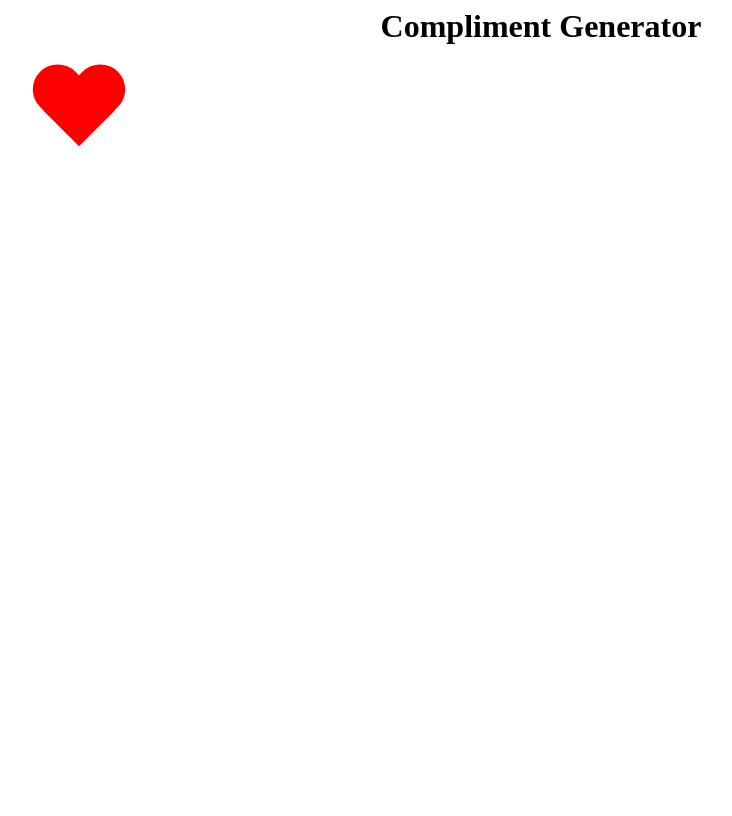
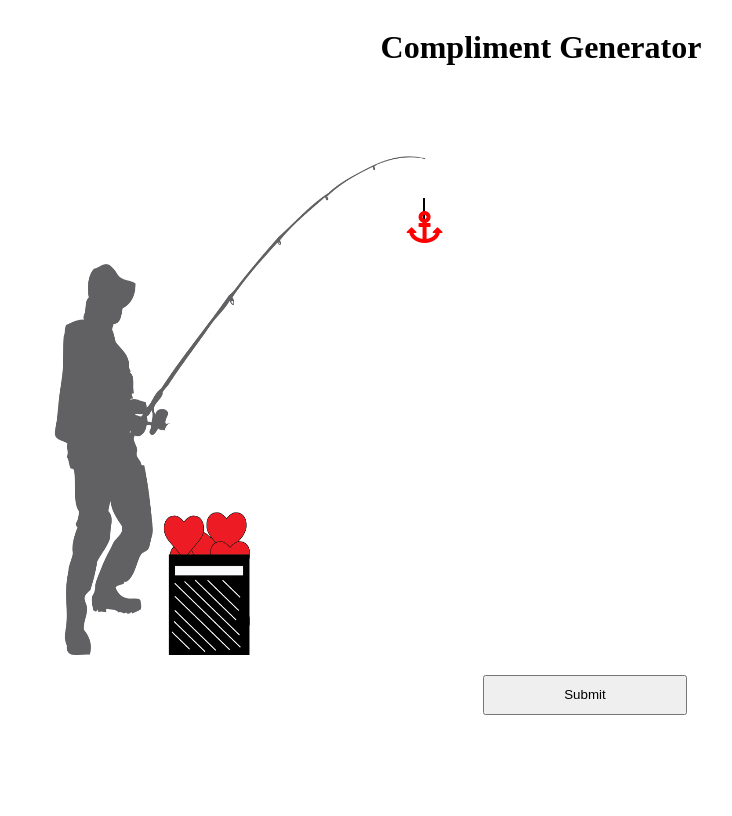
Before and after one commit to xianyi555/Compliment-Generator, a Rails app: page / in a window 1280 px wide. Shown: the whole page, without its empty margins (107-839 px from the left). Run offline with Rails 7, Linux system fonts and the light colour scheme; some libraries are stand-ins or nearby versions.

Commit message:
Animation Finaly done

```diff
--- a/public/app.js
+++ b/public/app.js
@@ -0,0 +1,15 @@
+$(document).ready(function(){
+$('button').on('click',function(){
+  $('#heartdiv').attr('class','heart');
+    $('#linediv').attr('class','vl');
+    setTimeout(function(){
+        $('i').attr('class','fas fa-heart');
+     $('#heartdiv').attr('class','heart1');
+    $('#linediv').attr('class','vl1');
+    },3500);
+
+});
+
+
+
+                            });
--- a/public/index.html
+++ b/public/index.html
@@ -10,7 +10,17 @@
 <body>
 <div class='container'>
 <h1>Compliment Generator</h1>
+<img src='heart1.png' id='bg'>
+
+<div class='heart1' id="heartdiv">
+    <div class="vl1" id='linediv'></div>
 <div id='heart'>
+<i class='fas fa-anchor'></i>
+<!--<i class='fas fa-heart'></i>-->
 </div>
+    </div>
+
+<button>Submit</button>
+    </div>
     </body>
 </html>
--- a/public/style.css
+++ b/public/style.css
@@ -5,39 +5,62 @@ body{
     width:100%;
     height: 100%;
 }
+#bg{
+    margin-top: 5%;
+    width:40%;
+    height:70%;
+}
 .container{
     width:80%;
+    height:100%;
     margin: 0 auto;
+    overflow: hidden;
 }
 h1{
     text-align: center;
 }
-.calendar-text { margin-top: .3em; }
-.file-text { margin-top: .2em; }
+.heart {
+    display:inline-block;
+    position:relative;
+    height:100%;
+    left:-20px;
+    top:0px;
+}
+.heart img{
+    height:100%;
+    margin:0 auto;
+}
+i{
+    font-size: 2em;
+    color:red;
+}
+.vl {
+    border-left: 2px solid black;
+    height: 475px;
+}
 #heart{
     position: relative;
-    width: 100px;
-    height: 90px;
-    z-index:-1;
+    left:-16px;
+    top:-10px;
 }
-#heart:before,
-#heart:after {
-    position: absolute;
-    content: "";
-    left: 50px;
-    top: 0;
-    width: 50px;
-    height: 80px;
-    background: red;
-    border-radius: 50px 50px 0 0;
-    transform: rotate(-45deg);
-    transform-origin: 0 100%;
-    z-index:-1;
+.vl1{
+
+    border-left: 2px solid black;
+    height: 23px;
 }
-#heart:after {
-    left: 0;
-            transform: rotate(45deg);
-            transform-origin :100% 100%;
+.heart1{
+    display:inline-block;
+    position:relative;
+    height:100%;
+    left:-20px;
+    top:-450px;
 }
-#heart p{
+#linediv,#heartdiv{
+    transition: all 5s ease;
 }
+
+button{
+width:20%;
+height:5%;
+
+}
```
Also changed, not shown: public/heart.png (added), public/heart1.png (added), public/heartstring.png (added), public/heartstring1.png (added).
